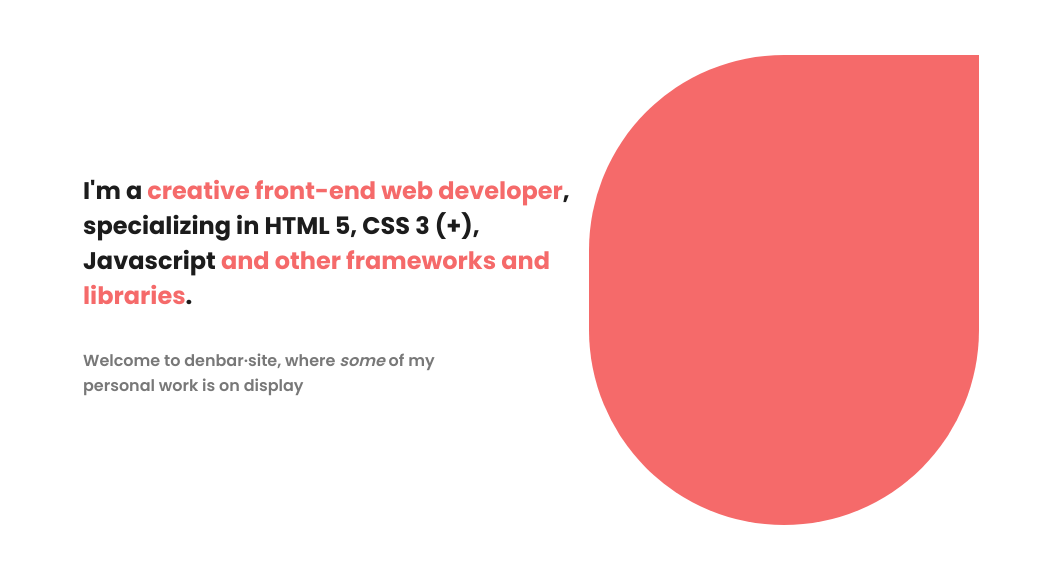
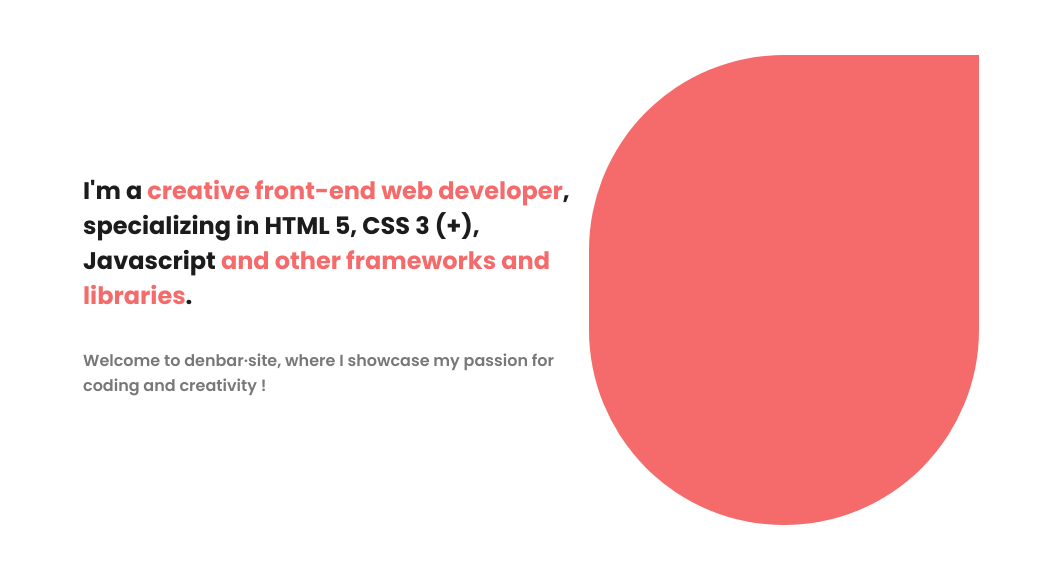
Before and after one commit to dennisbartol/Dev-Home, a plain HTML site: page index.html in a window 1280 px wide. Shown: the part 75-638 px from the top of the page, without its empty margins (109-1168 px from the left). Drawn offline with nearby package versions, Linux system fonts and the light colour scheme.

Commit message:
Update index.html

```diff
--- a/index.html
+++ b/index.html
@@ -65,7 +65,7 @@
 
           &nbsp;<br>
             <p>
-            Welcome to denbar·site, where <i>some</i> of my </br>personal work is on display
+            Welcome to denbar·site, where I showcase my passion for coding and creativity !
             </p>
         </div>
 
```
